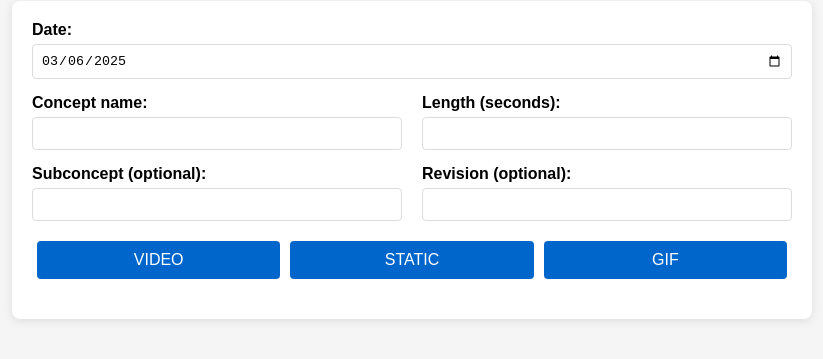
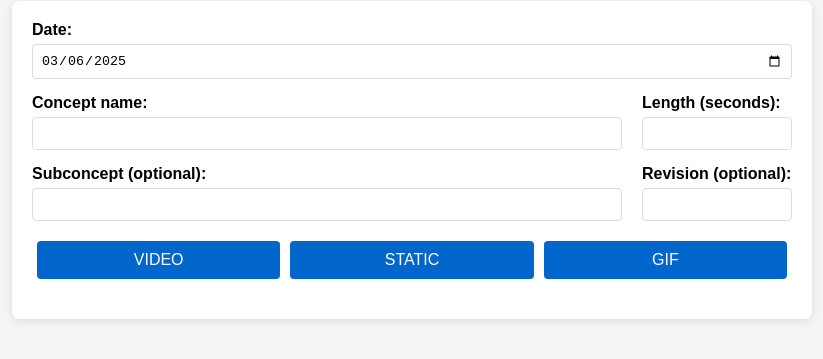
Before and after one commit to thalesmonteiro-art/web-renamer, a plain HTML site: page index.html in a window 1280 px wide. Shown: the part 99-458 px from the top of the page, without its empty margins (228-1051 px from the left). Drawn offline with Linux system fonts and the light colour scheme.

Commit message:
Update index.html

```diff
--- a/index.html
+++ b/index.html
@@ -31,6 +31,13 @@
             margin-bottom: 15px;
         }
         .form-col {
+            flex: 1;
+        }
+        .form-col.narrow {
+            width: 150px;
+            flex: 0 0 150px;
+        }
+        .form-col.wide {
             flex: 1;
         }
         label {
@@ -148,22 +155,22 @@
         </div>
 
         <div class="form-row">
-            <div class="form-col">
+            <div class="form-col wide">
                 <label for="concept">Concept name:</label>
                 <input type="text" id="concept" required>
             </div>
-            <div class="form-col">
+            <div class="form-col narrow">
                 <label for="length">Length (seconds):</label>
                 <input type="number" id="length" min="1">
             </div>
         </div>
 
         <div class="form-row">
-            <div class="form-col">
+            <div class="form-col wide">
                 <label for="subconcept">Subconcept (optional):</label>
                 <input type="text" id="subconcept">
             </div>
-            <div class="form-col">
+            <div class="form-col narrow">
                 <label for="revision">Revision (optional):</label>
                 <input type="number" id="revision" min="1">
             </div>
```
